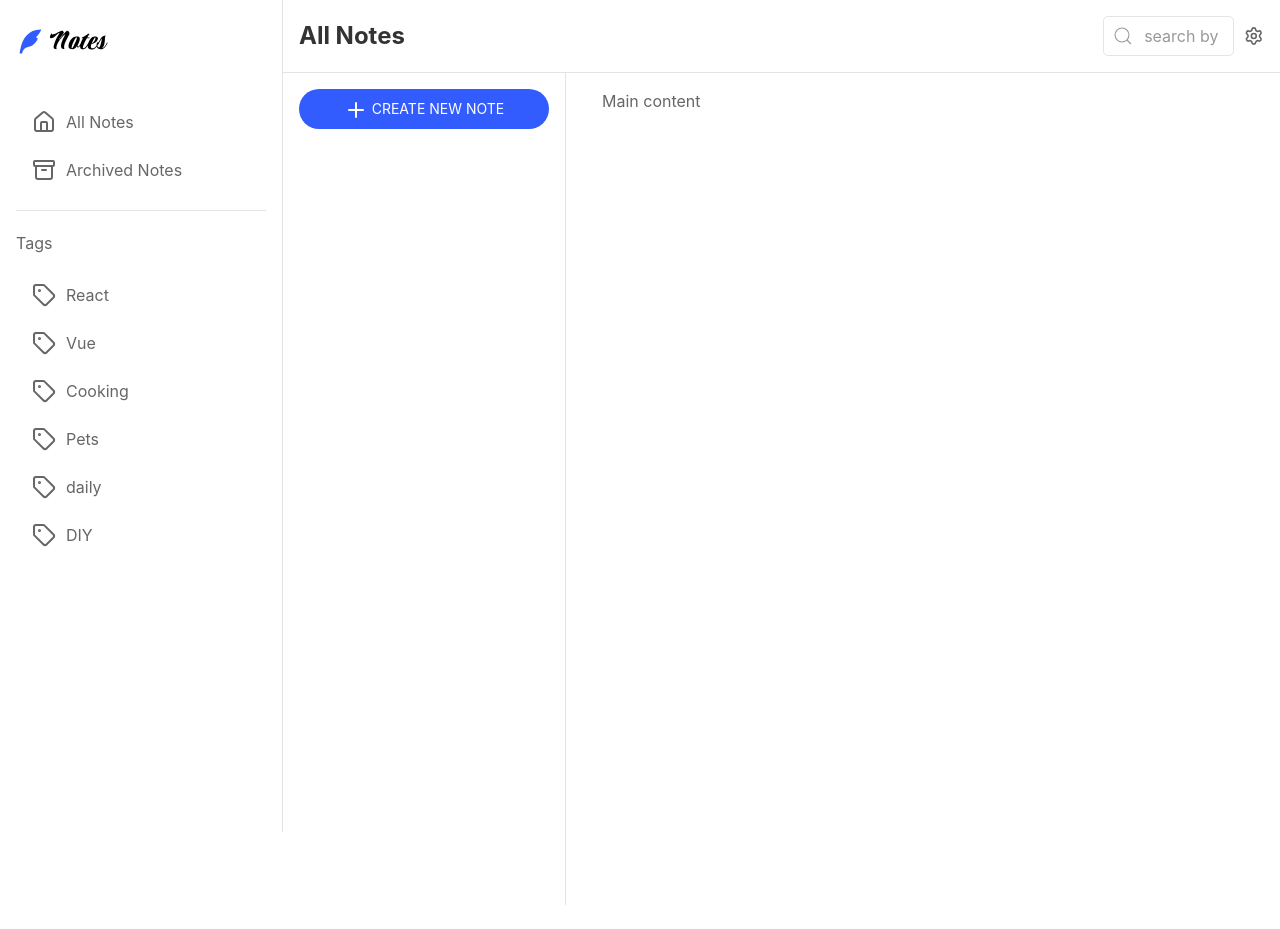
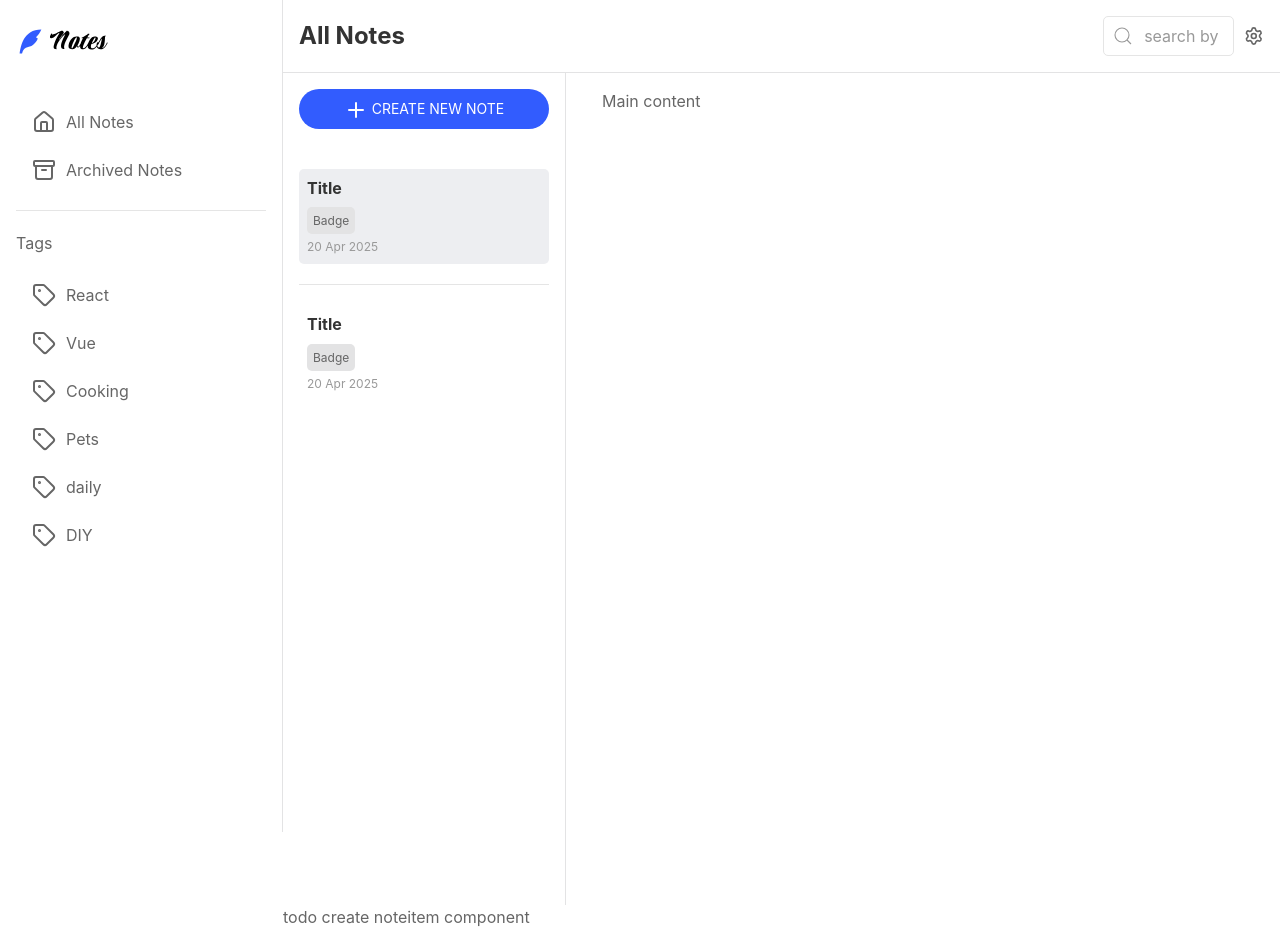
Before and after one commit to vjvic/notes-app, a Vue app: page / in a window 1280 px wide. Before the commit the page ends 905 px from the top, so only its background shows below. Built offline with nearby package versions, Linux system fonts and the light colour scheme; the HTML template or start-up script is replaced by a standard one.

Commit message:
feat: create note item UI

```diff
--- /dev/null
+++ b/src/assets/styles/components/_badge.scss
@@ -0,0 +1,8 @@
+@use "../abstracts/variables" as *;
+
+.badge {
+  background-color: $light-gray;
+  padding: 6px;
+  font-size: 12px;
+  border-radius: 5px;
+}
--- /dev/null
+++ b/src/assets/styles/components/_note-item.scss
@@ -0,0 +1,20 @@
+@use "../abstracts/variables" as *;
+
+.note-item {
+  padding: 0.5rem;
+  display: block;
+
+  &--active,
+  &:hover {
+    background-color: $color-secondary;
+  }
+
+  h5 {
+    padding-bottom: 0.5rem;
+  }
+
+  p {
+    padding-top: 0.5rem;
+    font-size: 12px;
+  }
+}
--- /dev/null
+++ b/src/assets/styles/global.scss
@@ -0,0 +1,9 @@
+a {
+  text-decoration: none;
+  color: inherit;
+
+  &:hover {
+    text-decoration: none;
+    color: inherit;
+  }
+}
--- a/src/assets/styles/main.scss
+++ b/src/assets/styles/main.scss
@@ -7,8 +7,12 @@
 @use "components/header";
 @use "components/searchbar";
 @use "components/button";
+@use "components/badge";
+@use "components/note-item";
 
 //layouts
 @use "layouts/app";
 @use "layouts/home";
 @use "layouts/notes";
+
+@use "global";
--- /dev/null
+++ b/src/components/Badge.vue
@@ -0,0 +1,18 @@
+<template>
+  <span class="badge">
+    <slot>
+      {{ Text }}
+    </slot>
+  </span>
+</template>
+
+<script setup>
+import { defineProps } from "vue";
+
+const props = defineProps({
+  Text: {
+    type: String,
+    default: "Badge",
+  },
+});
+</script>
--- /dev/null
+++ b/src/components/NoteItem.vue
@@ -0,0 +1,34 @@
+<template>
+  <aside class="home-layout__sidebar">
+    <Button
+      color="primary"
+      border="pill"
+      class="uk-width-1-1 uk-margin-medium-bottom"
+    >
+      <Plus />
+      Create New Note
+    </Button>
+
+    <a href="/" class="note-item note-item--active uk-border-rounded">
+      <article>
+        <h5 class="uk-text-bold uk-margin-remove">Title</h5>
+        <Badge>Badge</Badge>
+        <p class="uk-margin-remove uk-text-meta">20 Apr 2025</p>
+      </article>
+    </a>
+    <hr />
+    <a href="/" class="note-item uk-border-rounded">
+      <article>
+        <h5 class="uk-text-bold uk-margin-remove">Title</h5>
+        <Badge>Badge</Badge>
+        <p class="uk-margin-remove uk-text-meta">20 Apr 2025</p>
+      </article>
+    </a>
+  </aside>
+</template>
+
+<script setup>
+import Button from "@/Components/Button.vue";
+import Badge from "@/components/Badge.vue";
+import { Plus } from "lucide-vue-next";
+</script>
--- a/src/views/HomeView.vue
+++ b/src/views/HomeView.vue
@@ -1,21 +1,15 @@
-<script setup lang="ts"></script>
-
 <template>
   <div class="home-layout">
-    <div class="home-layout__sidebar">
-      <Button color="primary" border="pill" class="uk-width-1-1">
-        <Plus />
-        Create New Note
-      </Button>
-    </div>
+    <NoteItem />
 
-    <div class="home-layout__content">
+    <section class="home-layout__content">
       <p>Main content</p>
-    </div>
+    </section>
   </div>
+
+  todo create noteitem component
 </template>
 
 <script setup>
-import Button from "@/Components/Button.vue";
-import { Plus } from "lucide-vue-next";
+import NoteItem from "@/components/NoteItem.vue";
 </script>
```
